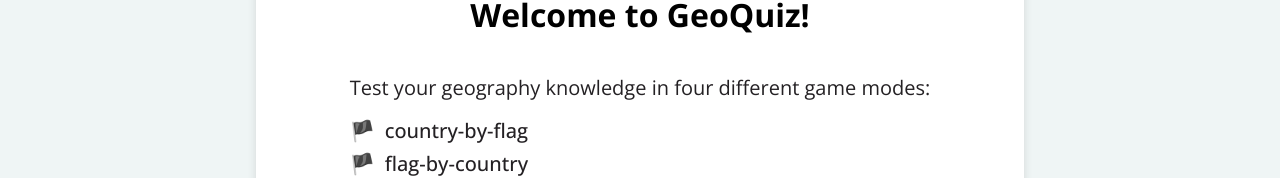
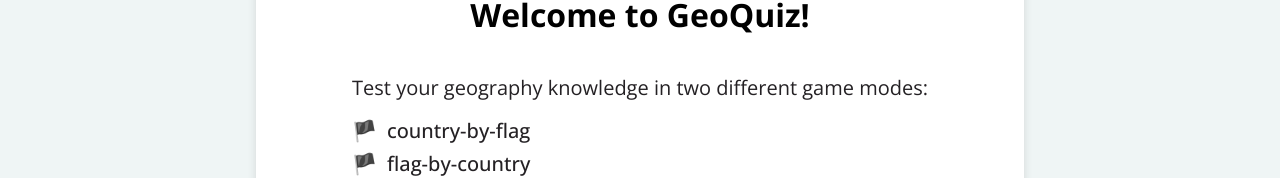
Before and after one commit to Qusz/geo-quiz, a Vue app: page / in a window 1280 px wide. Shown: the part 189-367 px from the top of the page. Built offline with nearby package versions, Linux system fonts and the light colour scheme.

Commit message:
edit text

```diff
--- a/src/views/HomeView/HomeView.vue
+++ b/src/views/HomeView/HomeView.vue
@@ -22,7 +22,7 @@ onMounted(() => {
         <h1 class="home__title">Welcome to GeoQuiz!</h1>
         <div class="home__text-block">
           <p class="home__text-block-paragraph">
-            Test your geography knowledge in four different game modes:
+            Test your geography knowledge in two different game modes:
           </p>
 
           <ul class="home__text-block-list">
```
